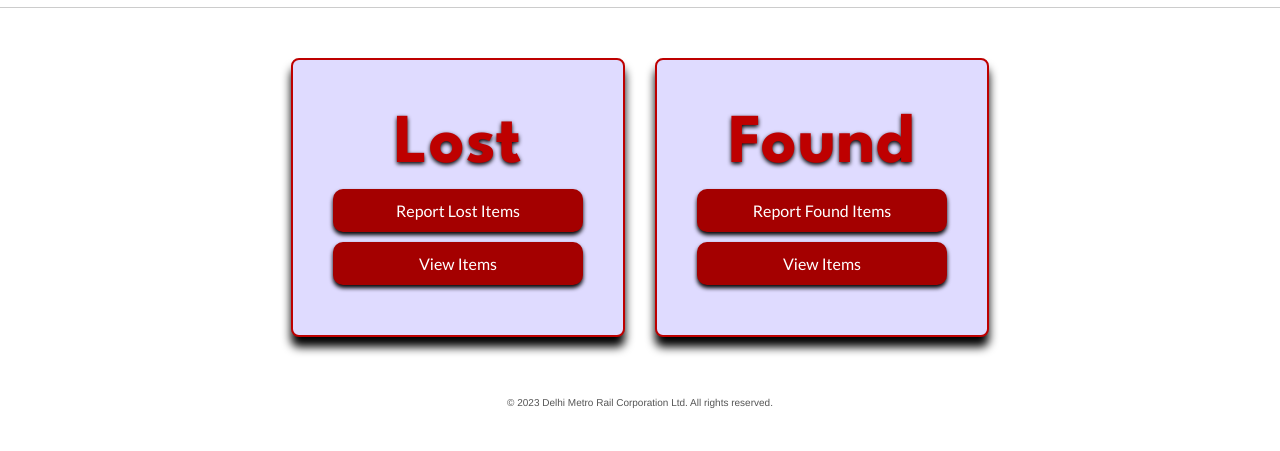
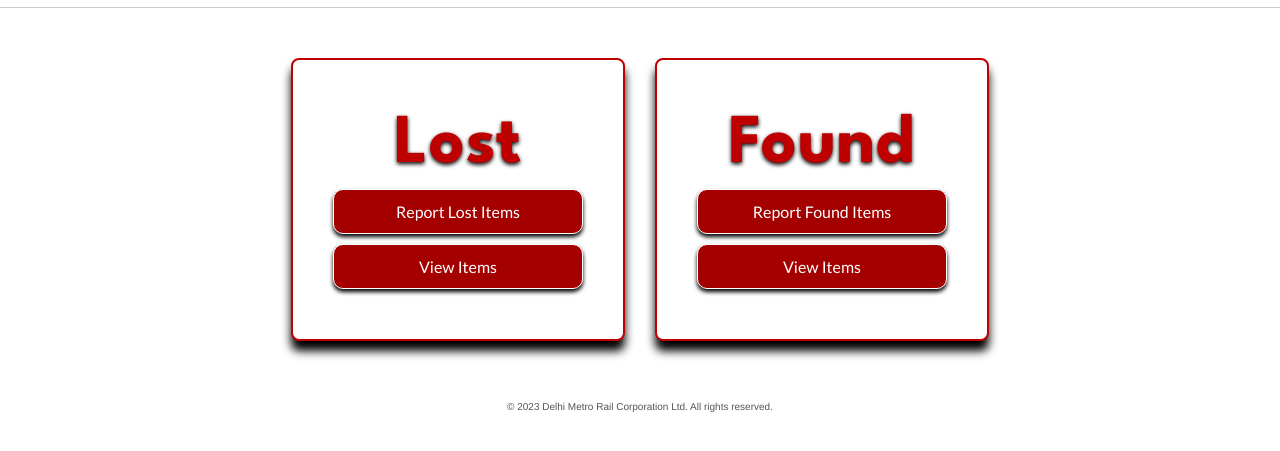
Before and after one commit to MVS243/Lost_and_Found_Portal, a plain HTML site: page dashboard.html in a window 1280 px wide. Shown: the part 103-554 px from the top of the page. Drawn offline with Linux system fonts and the light colour scheme; a web font is replaced by a local one.

Commit message:
Update style.css

```diff
--- a/style.css
+++ b/style.css
@@ -945,7 +945,7 @@ header {
   box-shadow: 0 10px 10px rgba(255, 255, 255, 0);
 }
 .card {
-    background-color: #dfdbff;
+    background-color: white;
     border: 2px solid #be0000;
     padding: 40px;
     border-radius: 8px;
@@ -971,7 +971,7 @@ header {
     margin: 10px 0;
     background: #a40000;
     color: #ffffff;
-    border: none;
+    border: 1px solid white;
     border-radius: 10px;
     cursor: pointer;
     font-size: 16px;
```
